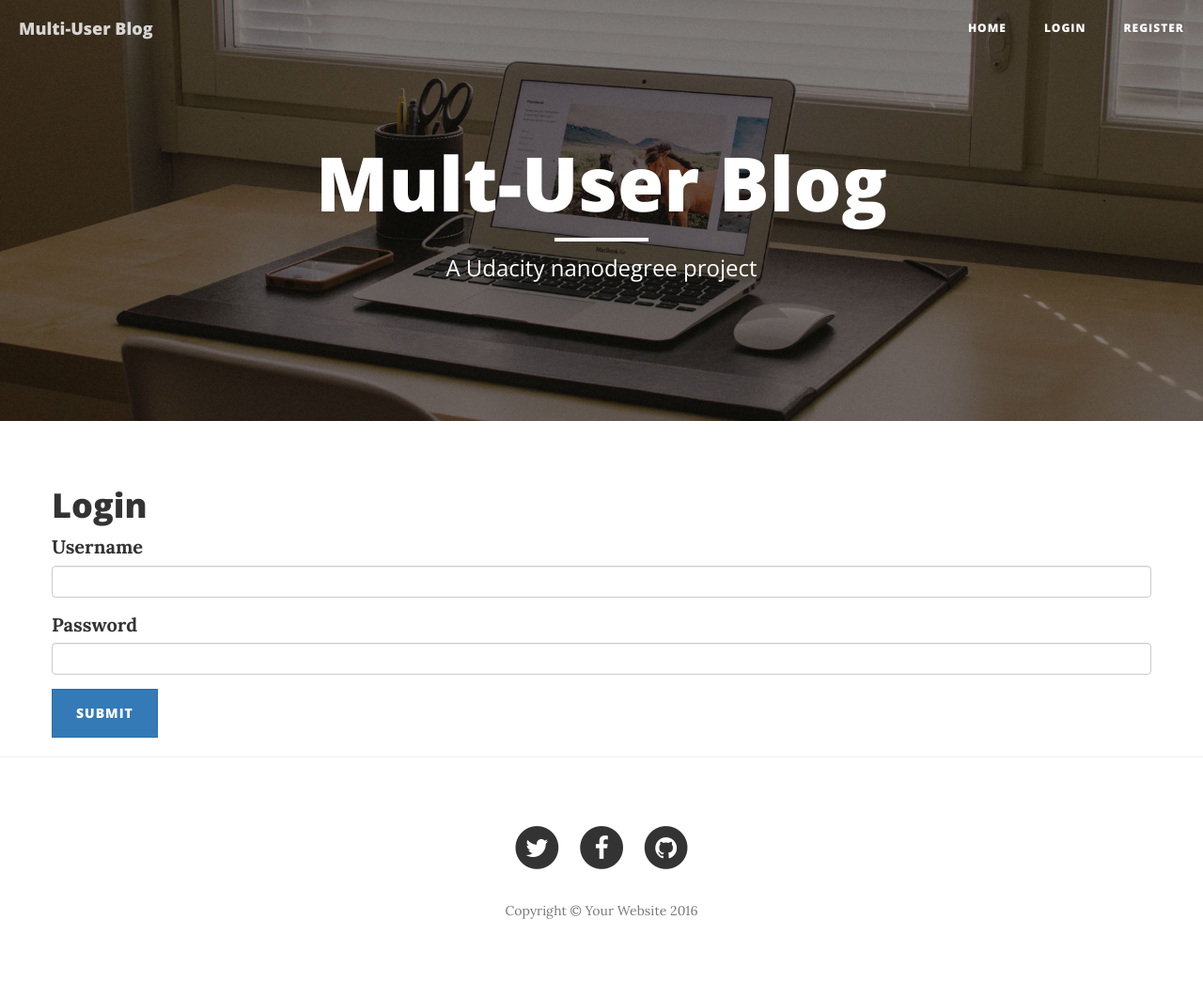
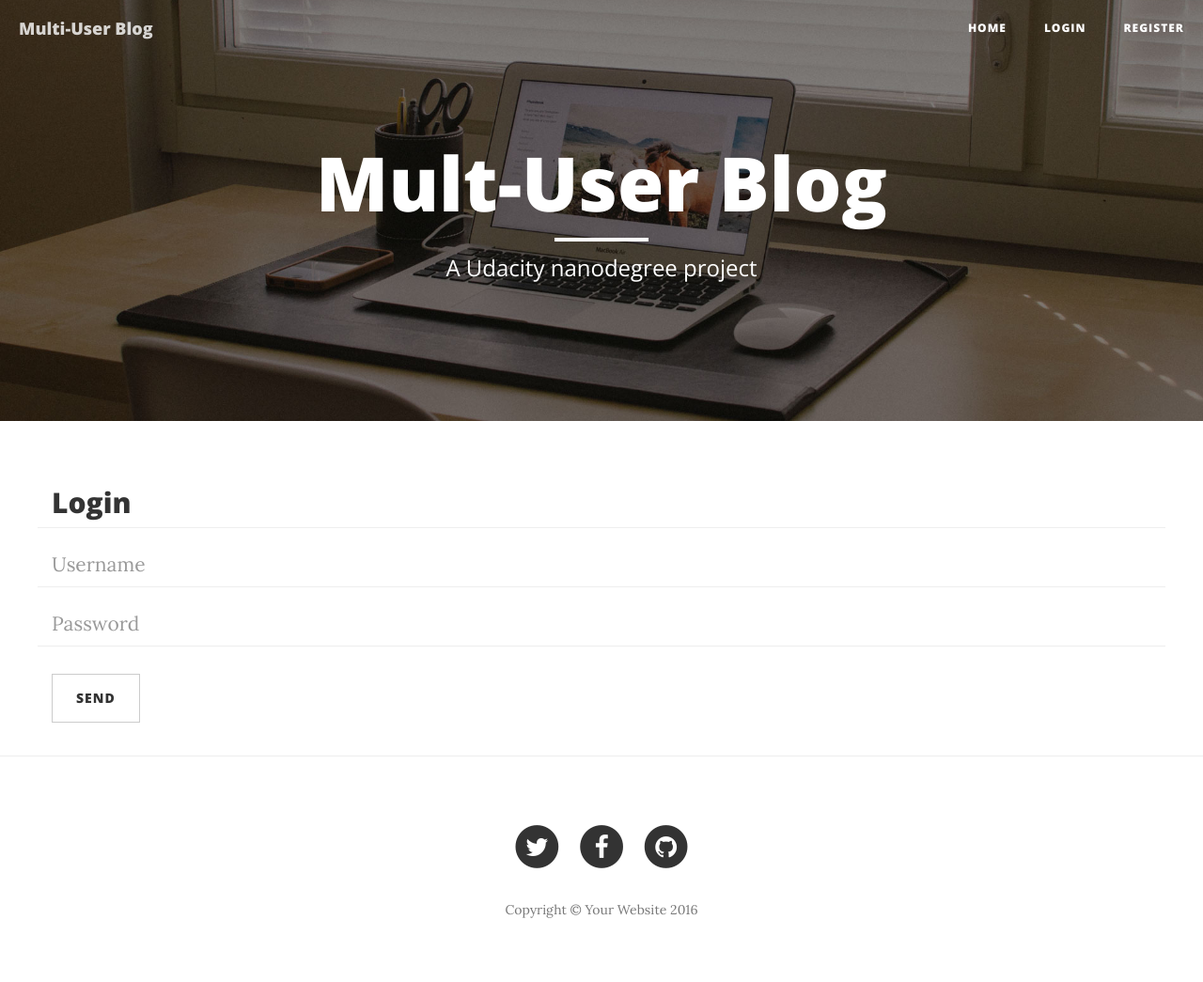
Before and after one commit to davidandrus/fsnd-multi-user-blog, a Python web app: template templates/login.html.j2 in a window 1280 px wide. Shown: the whole page at 94% size. After the commit the page ends 977 px from the top, so only its background shows below. Run offline with Jinja, Linux system fonts and the light colour scheme; the template is opened without the code that fills it, so the values that code supplies are empty; some libraries are stand-ins or nearby versions.

Commit message:
feat: getting login page in new template

```diff
--- a/templates/login.html.j2
+++ b/templates/login.html.j2
@@ -1,23 +1,26 @@
 {% extends "base.html.j2" %}
 {% block content %}
   <div class="row">
-    <h1>Login</h1>
+    <h2>Login</h2>
     <form method="post" action="/login">
-      <div class="form-group{% if errors.username %} has-error{% endif %}">
-        <label for="username" required>Username</label>
-        <input class="form-control" type="text" id="username" name="username">
-        {% if errors.username %}
-          <p class="error bg-danger">{{errors.username}}</p>
-        {% endif %}
+      <div class="row control-group">
+          <div class="form-group col-xs-12 floating-label-form-group controls">
+              <label for="username">Username</label>
+              <input type="text" class="form-control" placeholder="Username" id="username">
+          </div>
       </div>
-      <div class="form-group{% if errors.password %} has-error{% endif %}">
-        <label for="password" required>Password</label>
-        <input class="form-control" type="text" id="password" name="password">
-        {% if errors.password %}
-          <p class="error bg-danger">{{errors.password}}</p>
-        {% endif %}
+      <div class="row control-group">
+          <div class="form-group col-xs-12 floating-label-form-group controls">
+              <label for="password">Password</label>
+              <input type="password" class="form-control" placeholder="Password" id="password">
+          </div>
       </div>
-      <button class="btn btn-primary" type="submit">Submit</button>
+      <br>
+      <div class="row">
+          <div class="form-group col-xs-12">
+              <button type="submit" class="btn btn-default">Send</button>
+          </div>
+      </div>
     </form>
   </div>
 {% endblock %}
```
